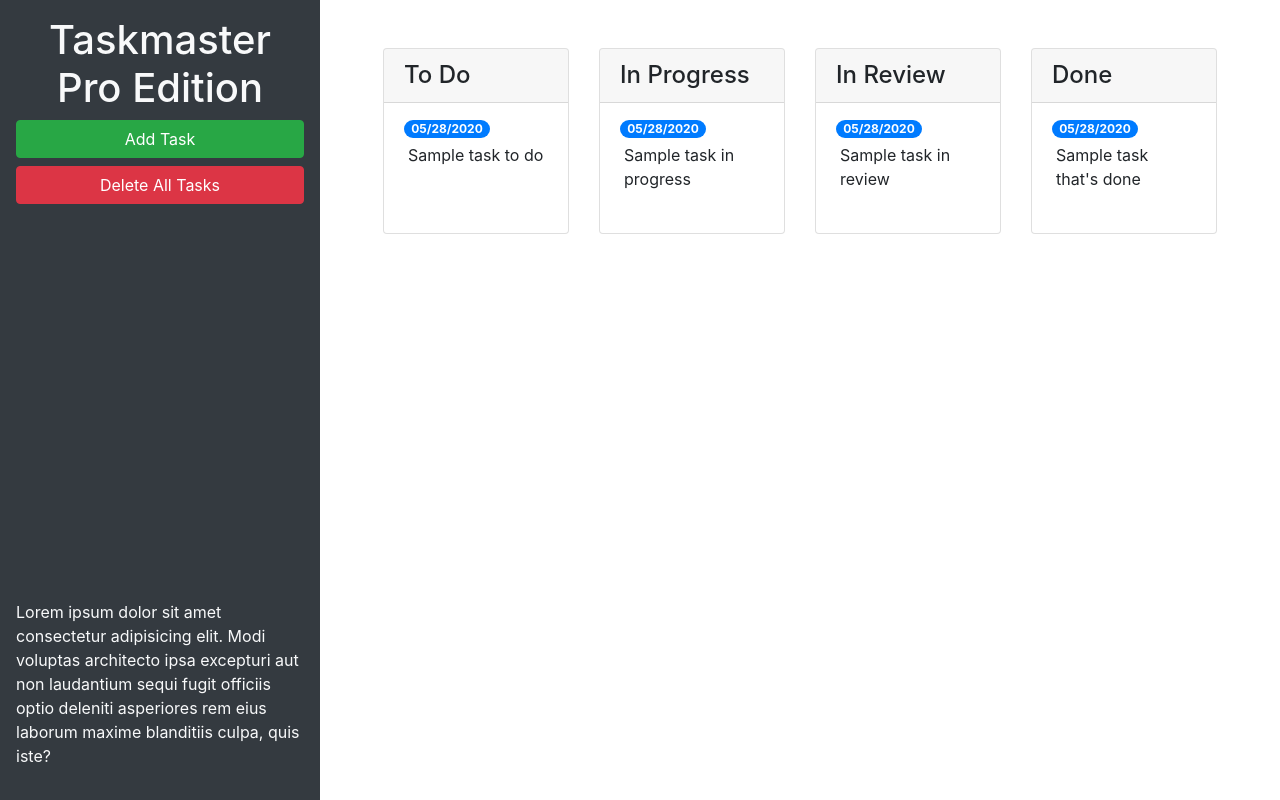
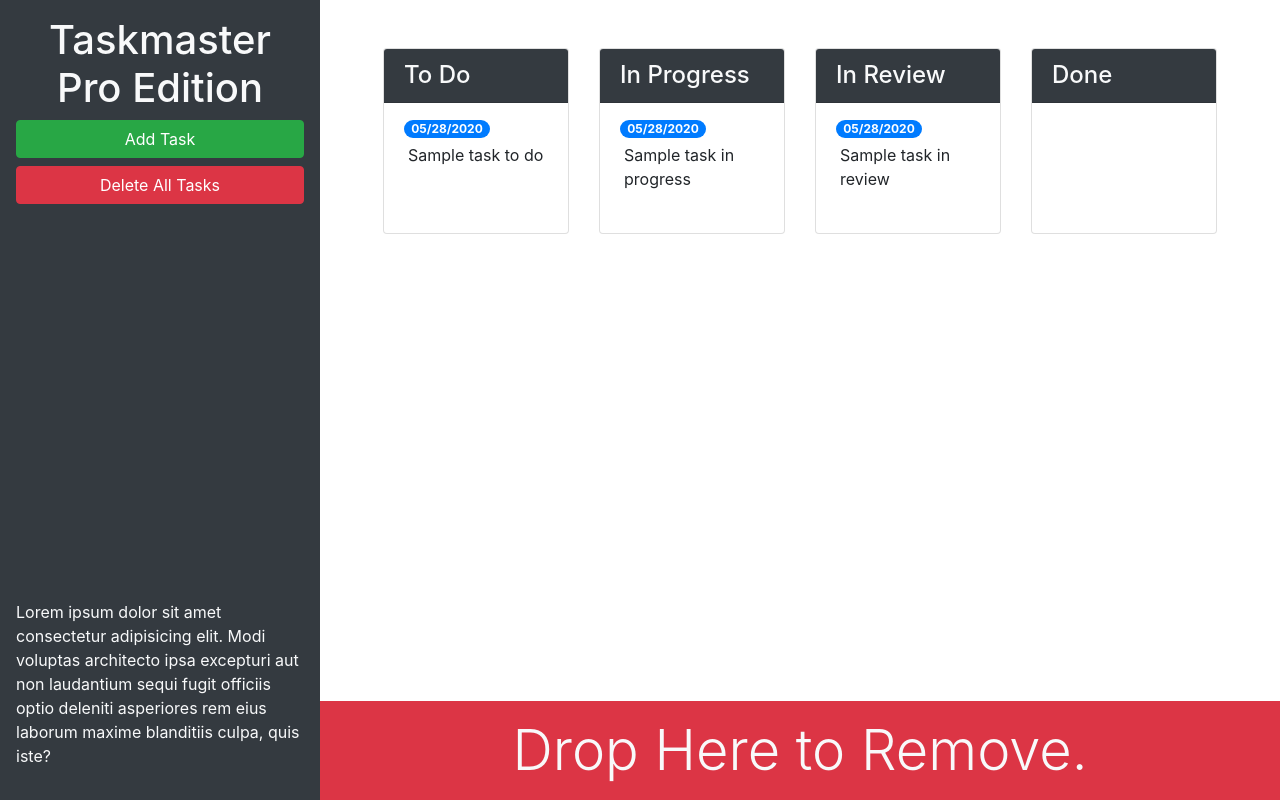
Before and after one commit to AndySanchez726/taskmaster-pro, a plain HTML site: page index.html in a window 1280 px wide. Drawn offline with nearby package versions, Linux system fonts and the light colour scheme.

Commit message:
added utility classes and fixed text and date update

```diff
--- a/assets/js/script.js
+++ b/assets/js/script.js
@@ -103,7 +103,7 @@ $(".list-group").on("click", "p", function() {
 });
 
 $(".list-group").on("blur", "textarea", function() {
-  // get the textarea'scurrent value/text
+  // get the textarea's current value/text
   var text = $(this)
     .val()
     .trim();
@@ -118,7 +118,11 @@ $(".list-group").on("blur", "textarea", function() {
   var index = $(this)
     .closest(".list-group-item")
     .index();
-  tasks[status][index].text = text;
+    console.log(text)
+    console.log(status)
+    console.log(index)
+    console.log(text)
+  tasks[status][index] = text
   saveTasks();
   //recreate p element
   var taskP = $("<p>")
@@ -167,7 +171,7 @@ $(".list-group").on("blur", "input[type='text']", function() {
     .index();
 
   // update task in array and re-save to localstorage
-  tasks[status][index].date = date;
+  tasks[status][index] = date;
   saveTasks();
 
   // recreate span element with bootstrap classes
@@ -178,5 +182,6 @@ $(".list-group").on("blur", "input[type='text']", function() {
   // replace input with span element
   $(this).replaceWith(taskSpan);
 });
+
 // load tasks for the first time
 loadTasks();
--- a/index.html
+++ b/index.html
@@ -13,22 +13,22 @@
 <body>
 
   <div class="row min-vh-100 no-gutters">
-    <header class="col-12 col-lg-3 bg-dark text-light d-flex flex-column p-4 p-lg-3">
+    <header class="col-12 col-lg-3 bg-dark text-light sticky-top d-flex flex-column p-4 p-lg-3">
       <h1 class="text-center">Taskmaster Pro Edition</h1>
       <button id="create-task" class="btn btn-block btn-success" data-toggle="modal" data-target="#task-form-modal">Add
         Task</button>
       <button id="remove-tasks" class="btn btn-block btn-danger">Delete All Tasks</button>
-      <p class="mt-auto">Lorem ipsum dolor sit amet consectetur adipisicing elit. Modi voluptas architecto ipsa
+      <p class="mt-auto d-none d-lg-block">Lorem ipsum dolor sit amet consectetur adipisicing elit. Modi voluptas architecto ipsa
         excepturi aut non
         laudantium sequi fugit officiis optio deleniti asperiores rem eius laborum maxime blanditiis culpa, quis iste?
       </p>
     </header>
-    <main class="col-12 col-lg-9">
+    <main class="col-12 col-lg-9 d-flex flex-column">
       <div class="m-5 row justify-content-around">
         <!-- todo start -->
         <div class = "col-12 col-md-6 col-xl-3 mb-3">
           <div class="card">
-            <h4 class="card-header">
+            <h4 class="card-header bg-dark text-light">
               To Do
             </h4>
             <ul id="list-toDo" class="list-group list-group-flush">
@@ -43,7 +43,7 @@
         <!-- in progress start -->
         <div class="col-12 col-md-6 col-xl-3 mb-3">
           <div class="card">
-            <h4 class="card-header">
+            <h4 class="card-header bg-dark text-light">
               In Progress
             </h4>
             <ul id="list-inProgress" class="list-group list-group-flush">
@@ -58,7 +58,7 @@
         <!-- in review start -->
         <div class="col-12 col-md-6 col-xl-3 mb-3">
           <div class="card">
-            <h4 class="card-header">
+            <h4 class="card-header bg-dark text-light">
               In Review
             </h4>
             <ul id="list-inReview" class="list-group list-group-flush">
@@ -73,21 +73,28 @@
         <!-- done start -->
         <div class="col-12 col-md-6 col-xl-3 mb-3">
           <div class="card">
-            <h4 class="card-header">
+            <h4 class="card-header bg-dark text-light">
               Done
             </h4>
               <ul id="list-done" class="list-group list-group-flush">
                 <li class="list-group-item">
-                  <span class="badge badge-primary badge-pill">05/28/2020</span>
-                  <p class="m-1">Sample task that's done</p>
+                  <span class="badge badge-primary badge-pill"></span>
+                  <p class="m-1"></p>
                 </li>
               </ul>
             </div>
         </div>
         <!-- done end -->
       </div>
+      <!-- Trash -->
+      <div class=" mt-auto" id="trash">
+        <div class="w-100 bg-danger p-3 text-center text-light display-4">
+          Drop Here to Remove.
+        </div>
+      </div>
     </main>
   </div>
+
 
   <!-- Modal -->
   <div class="modal fade" id="task-form-modal" tabindex="-1" role="dialog" aria-labelledby="task-form-modal"
```
